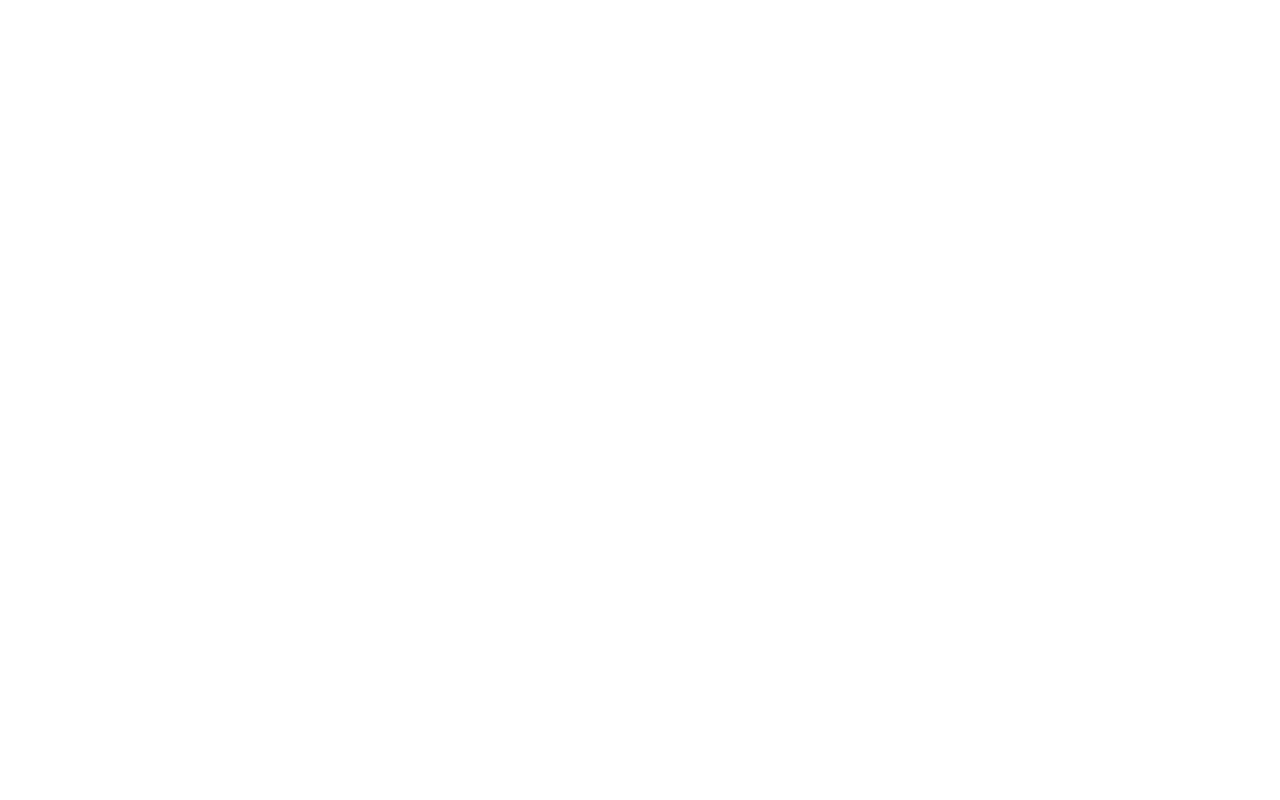
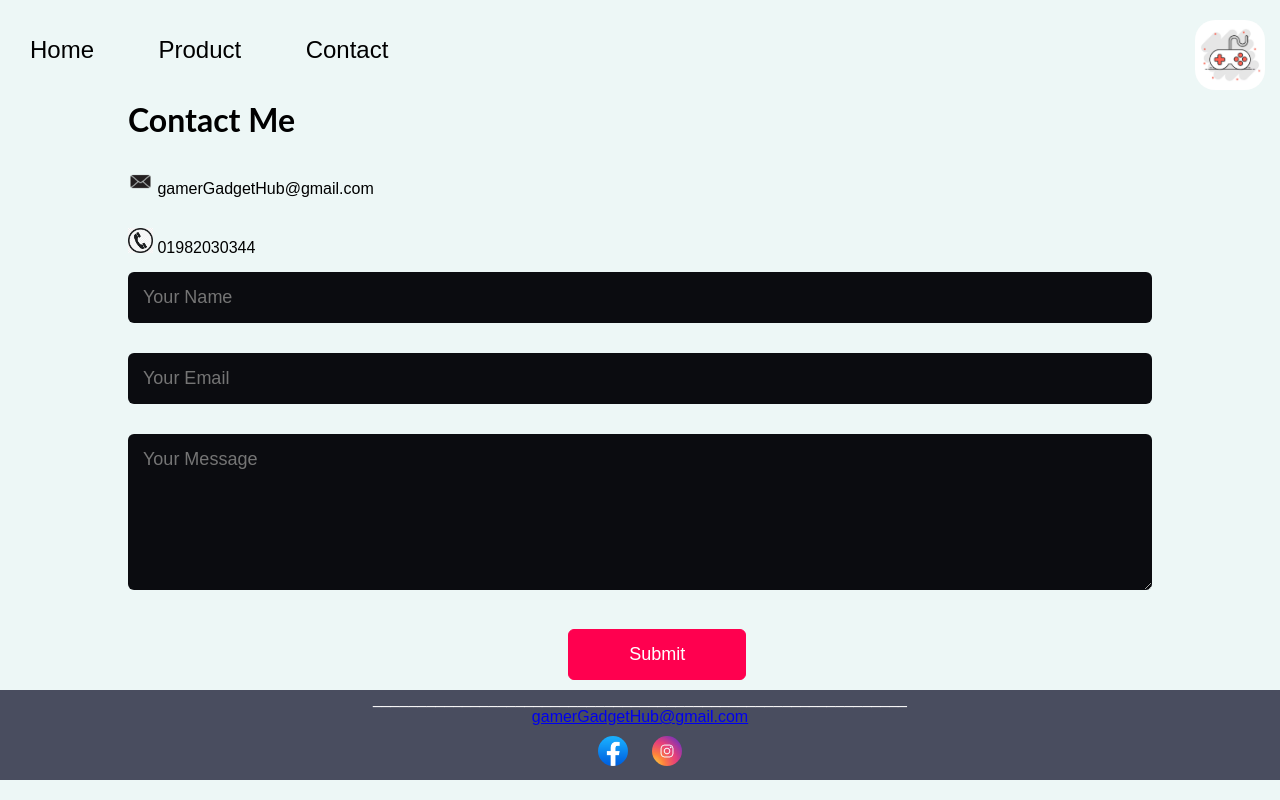
Before and after one commit to SimoonMagraby/MIS455_MID_1910481, a plain HTML site: page contactUs.html in a window 1280 px wide. Drawn offline with Linux system fonts and the light colour scheme.

Commit message:
6th commit

```diff
--- a/contactUs.html
+++ b/contactUs.html
@@ -1,11 +1,54 @@
 <!DOCTYPE html>
-<html lang="en">
-<head>
-    <meta charset="UTF-8">
-    <meta name="viewport" content="width=device-width, initial-scale=1.0">
-    <title>Document</title>
-</head>
-<body>
+<html>
+    <style>
+        table, th, td {
+          border:1px solid black;
+        }
+    </style>
+    <head>
+        <meta charset="UTF-8">
+        <title>Contact</title>
+        <link rel="stylesheet" href="style.css">
+    </head>
 
-</body>
+    <body>
+        <header>
+            <div class="container" ></div>
+                <nav>
+                    <ul>
+                        <li><a href="index.html">Home</a></li>
+                        <li><a href="productPage.html">Product</a></li>
+                        <li><a href="contactUs.html">Contact</a></li>
+                    </ul>
+                    <img src="images/joystick-sign-icon-comic-style-gamepad-vector-cartoon-illustration-white-isolated-background-gaming-console-controller-business-concept-splash-effect_157943-10491 (1).avif" class="logo"></div>
+                </nav>
+            </div>
+            </header>
+
+        <div id="contact">
+            <div class="container_2">
+                <div class="row">
+                    <div class="contact-left">
+                        <h1 class="sub-title">Contact Me</h1>
+                        <p><img src="images/mail.webp" height="25px"> gamerGadgetHub@gmail.com</p>
+                        <p><img src="images/phone.webp" height="25px"> 01982030344</p>
+
+                        <form>
+                            <input type="text" name="Name" placeholder="Your Name" required>
+                            <input type="email" name="email" placeholder="Your Email" required>
+                            <textarea name="Message" rows="6" placeholder="Your Message"></textarea>
+                            <button type="submit" class="btn btn2">Submit</button>
+                        </form>
+                    </div>
+                </div>
+            </div>
+        </div>
+        <footer>
+            <p>____________________________________________________________ <br>
+                <a href="mailto:gamerGadgetHub@gmail.com" class="emailLink">gamerGadgetHub@gmail.com</a><br>
+            <a href="#"><img src="images/apps.37935.9007199266245907.b029bd80-381a-4869-854f-bac6f359c5c9.png" id="facebook"></a>
+            <a href="#"><img src="images/images (4).jpg" id="insta"></a>
+            </p>
+        </footer>
+    </body>
 </html>
--- a/style.css
+++ b/style.css
@@ -158,12 +158,65 @@ nav ul li a:hover::after{
 footer {
     text-align: center;
 
-    height: flex;
+    height: auto;
     background-color: #494d5f;
     color: white;
-    position:fixed;
+    position:relative;
     left: 0;
     bottom: 0;
     width: 100%;
 
   }
+  .contact-left{
+    flex-basis: 35%;
+}
+
+.contact-right{
+    flex-basis: 60%;
+}
+
+.contact-left p{
+    margin-top: 30px;
+}
+
+.btn.btn2{
+    display: inline-block;
+    background-color: #ff004f;
+    transition: 0.5s;
+}
+
+.btn.btn2:hover{
+    background-color: #0B0C10;
+}
+
+.contact-right form{
+    width: 100%;
+}
+
+
+form input, form textarea{
+    width:100%;
+    border:0;
+    outline: none;
+    background: #0B0C10 ;
+    padding: 15px;
+    margin: 15px 0;
+    color: #fff;
+    font-size:18px;
+    border-radius: 6px;
+
+}
+
+form .btn2{
+    position: relative;
+    padding: 14px 60px;
+    font-size: 18px;
+    margin-top: 20px;
+    cursor: pointer;
+}
+
+
+
+table, th, td {
+    border:1px solid black;
+  }
```
Also changed, not shown: images/mail.webp (added), images/phone.webp (added).
